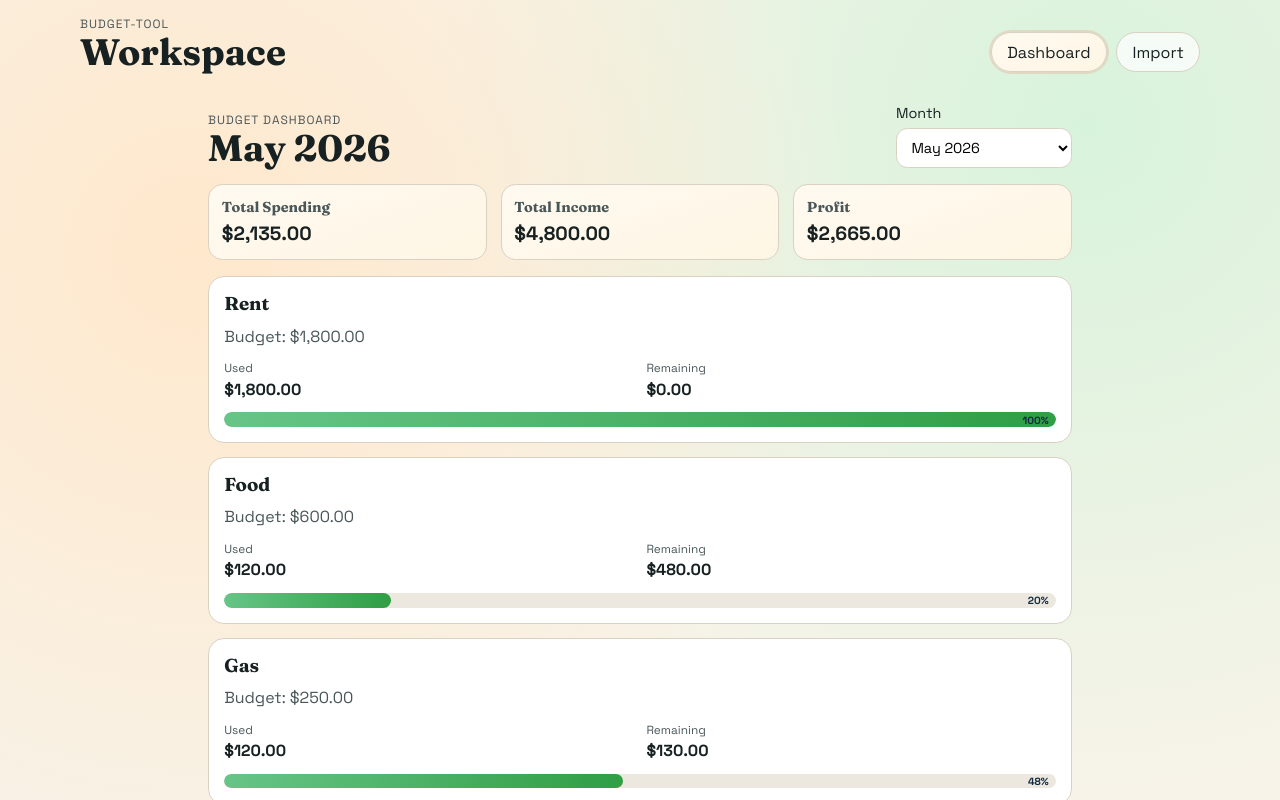
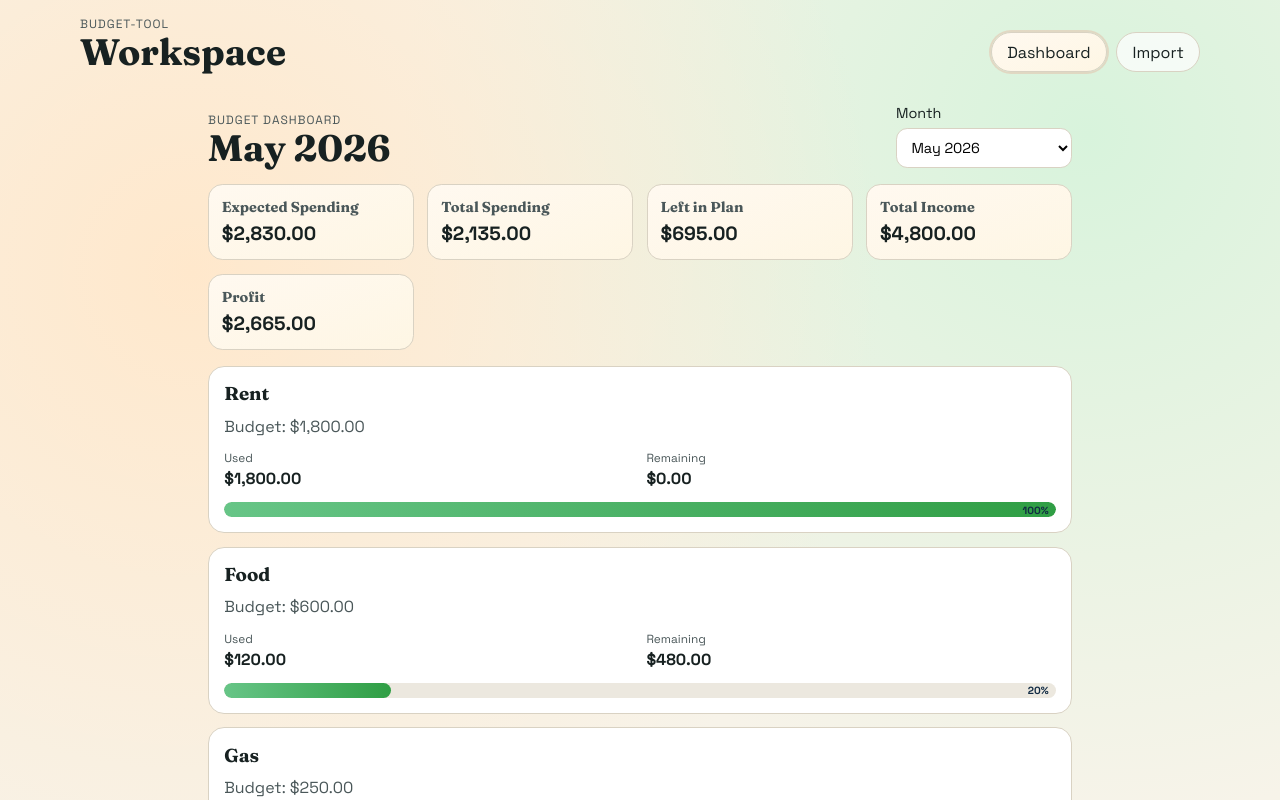
Before and after one commit to chrallard/budget-tool, a React (Vite) app: page / in a window 1280 px wide. Shown: the top 800 px of the page. Built offline with nearby package versions, Linux system fonts and the light colour scheme.

Commit message:
Add expected spending

```diff
--- a/src/features/dashboard/SummaryCards.tsx
+++ b/src/features/dashboard/SummaryCards.tsx
@@ -9,8 +9,18 @@ export function SummaryCards({ summary }: Readonly<SummaryCardsProps>) {
   return (
     <section className="summary-grid" aria-label="Monthly summaries">
       <article className="summary-card">
+        <h2>Expected Spending</h2>
+        <p>{formatCurrency(summary.expectedSpending)}</p>
+      </article>
+      <article className="summary-card">
         <h2>Total Spending</h2>
         <p>{formatCurrency(summary.totalSpending)}</p>
+      </article>
+      <article className="summary-card">
+        <h2>Left in Plan</h2>
+        <p className={summary.spendingLeft < 0 ? "summary-card__negative" : undefined}>
+          {formatCurrency(summary.spendingLeft)}
+        </p>
       </article>
       <article className="summary-card">
         <h2>Total Income</h2>
--- a/src/features/dashboard/dashboardCalculations.ts
+++ b/src/features/dashboard/dashboardCalculations.ts
@@ -88,12 +88,16 @@ export function calculateDashboardSummary(
   income: IncomeRow[],
   cards: CategoryCardData[],
 ): DashboardSummary {
+  const expectedSpending = cards.reduce((sum, card) => sum + (card.budgetTarget ?? 0), 0);
   const totalSpending = filterExpensesByMonth(expenses, month).reduce((sum, row) => sum + row.amount, 0);
   const totalIncome = filterIncomeByMonth(income, month).reduce((sum, row) => sum + row.amount, 0);
+  const spendingLeft = expectedSpending - totalSpending;
   const profit = totalIncome - totalSpending;
 
   return {
     month,
+    expectedSpending,
+    spendingLeft,
     totalSpending,
     totalIncome,
     profit,
--- a/src/features/dashboard/types.ts
+++ b/src/features/dashboard/types.ts
@@ -40,6 +40,8 @@ export type CategoryCardData = {
 
 export type DashboardSummary = {
   month: string;
+  expectedSpending: number;
+  spendingLeft: number;
   totalSpending: number;
   totalIncome: number;
   profit: number;
--- a/src/styles.css
+++ b/src/styles.css
@@ -358,6 +358,10 @@ h1 {
   margin: 0;
   font-size: 1.2rem;
   font-weight: 700;
+}
+
+.summary-card__negative {
+  color: var(--warn);
 }
 
 .category-card {
```
Also changed, not shown: 2 other files (tests, documents, lock files or other folders).
